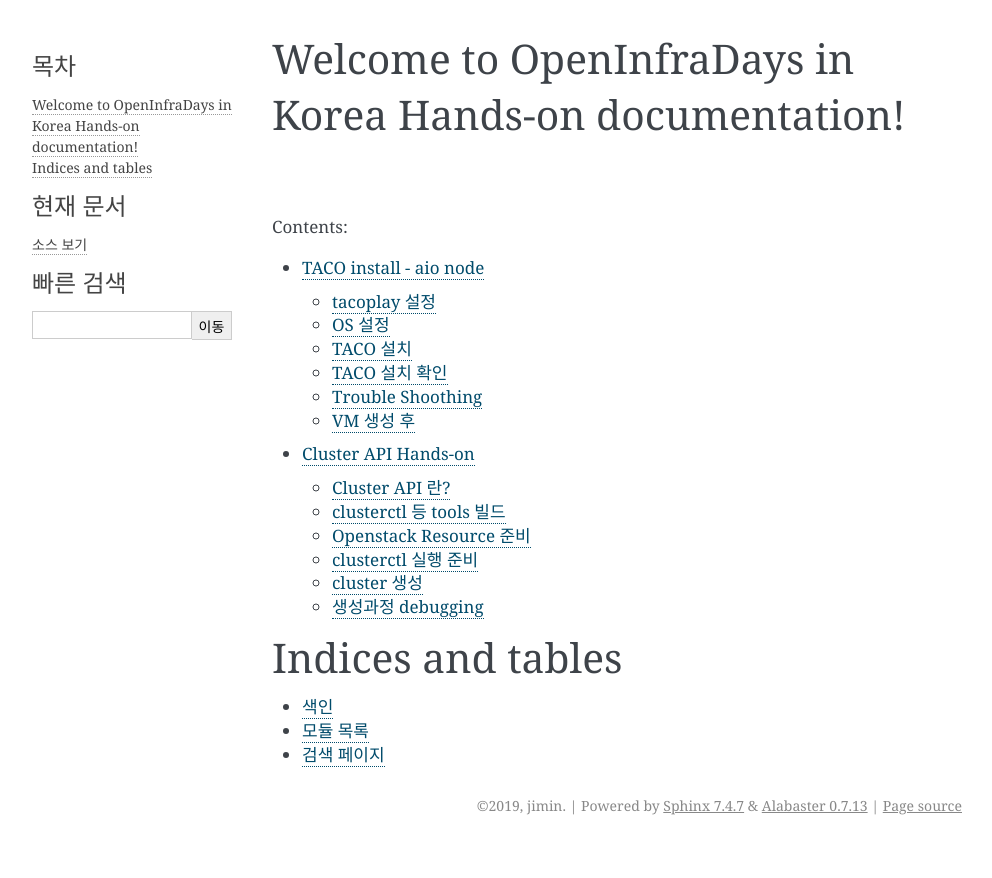
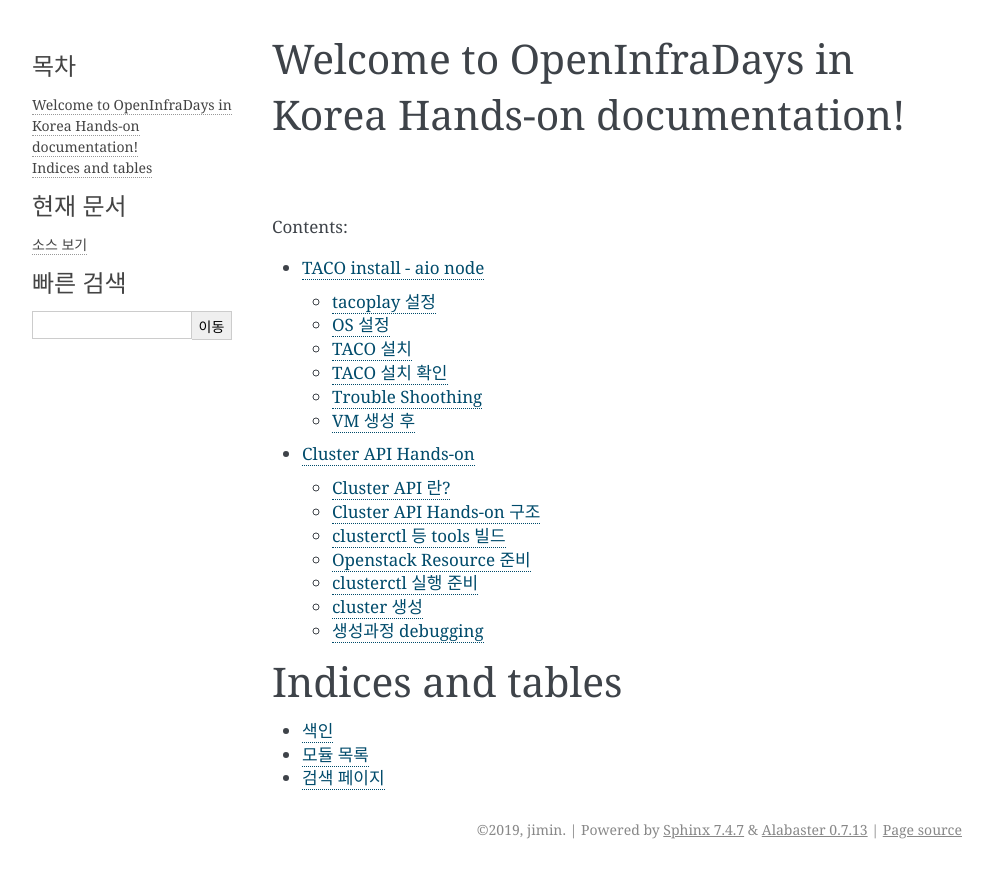
Before and after one commit to openinfradev/openinfraday-2019-handson-docs, a Sphinx documentation site: the page built from docs/source/index.rst, in a window 1280 px wide. Shown: the top 878 px of the page, without its empty margins (148-1140 px from the left). Built offline with Sphinx 7.4.7, drawn with Linux system fonts in a browser that asks for light colours.

Commit message:
Update cluster-api.rst

```diff
--- a/docs/source/cluster-api.rst
+++ b/docs/source/cluster-api.rst
@@ -10,7 +10,10 @@ Cluster API는 cloud(or baremetal)에 kubernetes 스타일로 정의된 api로 k
 
 .. figure:: _static/clusterapi-is.png
 
+Cluster API Hands-on 구조
+========================
 
+.. figure:: _static/taco-clusterapi-diagram.png
 
 
 
```
